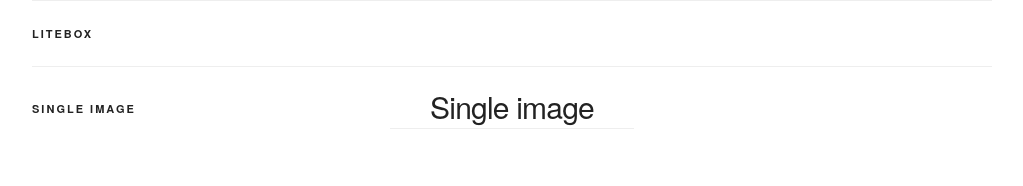
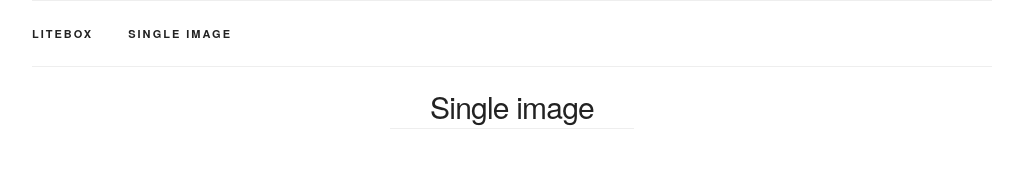
Before and after one commit to idelb/litebox-example, a website: page index.html in a window 1280 px wide. Shown: the top 186 px of the page, without its empty margins (128-1151 px from the left). Drawn offline with Linux system fonts and the light colour scheme.

Commit message:
Bugfix navbar

```diff
--- a/index.html
+++ b/index.html
@@ -14,8 +14,8 @@
             <div class="navbar">
                 <div class="container">
                     <ul class="navbar-list">
-                        <li><a class="navbar-link">LiteBox</a></li>
-                        <li><a href="#single-image" class="navbar-link">Single image</a></li>
+                        <li class="navbar-item"><a class="navbar-link">LiteBox</a></li>
+                        <li class="navbar-item"><a href="#single-image" class="navbar-link">Single image</a></li>
                     </ul>
                 </div>
             </div>
```
